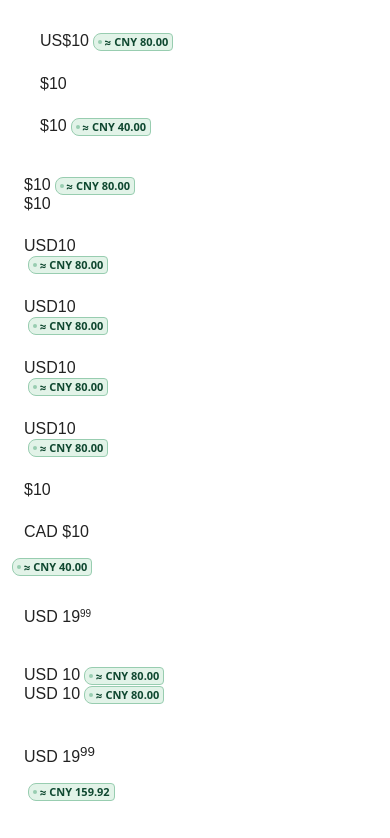
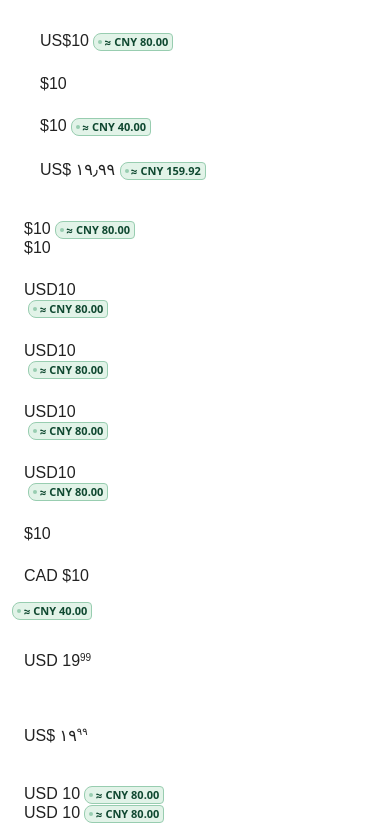
Before and after one commit to JohnsonRan/PriceLens, a browser extension: page tests/fixtures/generality-regression.html in a window 390 px wide. Shown: the top 838 px of the page. Drawn offline with Linux system fonts and the light colour scheme.

Commit message:
feat(shared): read amounts written in other digit scripts
Arabic-Indic, Devanagari, Bengali, Thai, Khmer and full-width digits are decimal digits too, so
a price written in them is now read instead of missed: "١٬٢٩٩٫٥٠ ر.س", "₹ ১,২৩৪.৫০",
"￥１２，８００". The page's own digits are never rewritten; only the parsed number is
normalised, in one helper that maps any Unicode digit to its value by its offset from the zero
of its ten-digit block.

Three guards keep this from turning into a misread:

- The Arabic decimal and thousands separators and their full-width counterparts are normalised
  with the digits, so "١٢٣٫٤٥" cannot be read as a grouped integer.
- Digit-class checks that decide whether digits are split across elements (a styled-cents
  sibling, a superscript) now match any script. Without that, "١٩" + "٩٩" would join into one
  amount of 1999 instead of staying unsupported.
- The long-digit-run redaction before any AI context is widened the same way, so a phone number
  written in another script is still removed.

```diff
--- a/extension/content.js
+++ b/extension/content.js
@@ -316,7 +316,7 @@
     }
     // "USD 19" directly followed by a superscript that is not accepted above is a truncated amount, not USD 19.
     const next = node.nextSibling;
-    if (/\d\s*$/.test(node.data) && next?.nodeType === Node.ELEMENT_NODE && next.matches("sup,sub") && /^\s*\d/.test(next.textContent)) return { anchor: node, prices: [], count };
+    if (/\p{Nd}\s*$/u.test(node.data) && next?.nodeType === Node.ELEMENT_NODE && next.matches("sup,sub") && /^\s*\p{Nd}/u.test(next.textContent)) return { anchor: node, prices: [], count };
     const prices = C.findPrices(node.data, hint, unresolved);
     if (!prices.length && !unresolved && !count && symbol.test(node.data)) count = { anchor: node, prices: C.findPrices(node.data, hint, true) };
     return { anchor: node, prices, count };
--- a/extension/dom.js
+++ b/extension/dom.js
@@ -17,7 +17,7 @@
   const shown = (el) => el.checkVisibility?.({ checkOpacity: true, checkVisibilityCSS: true }) !== false;
 
   // Emails and phone-like digit runs are stripped from context snippets before any use.
-  const redact = (text) => text.replace(/[\w.+-]+@[\w.-]+\.[A-Za-z]{2,}/g, "[邮箱已移除]").replace(/\+?\d[\d ()-]{7,}\d/g, "[长数字已移除]");
+  const redact = (text) => text.replace(/[\w.+-]+@[\w.-]+\.[A-Za-z]{2,}/g, "[邮箱已移除]").replace(/\+?\p{Nd}[\p{Nd} ()-]{7,}\p{Nd}/gu, "[长数字已移除]");
   const composedParent = (el) => el.parentElement || el.getRootNode().host || null;
 
   function composedOrder(a, b) {
@@ -36,7 +36,7 @@
       if (child.nodeType === Node.ELEMENT_NODE && child.matches(includeMirrors ? TEXT_SKIP : SKIP)) continue;
       const part = textOf(child, visibleOnly, includeMirrors);
       // Digits split across elements ("19" + styled "99") are not one number; a space makes them unparseable instead of 1999.
-      text += child.nodeType === Node.ELEMENT_NODE && /\d$/.test(text) && /^\d/.test(part) ? ` ${part}` : part;
+      text += child.nodeType === Node.ELEMENT_NODE && /\p{Nd}$/u.test(text) && /^\p{Nd}/u.test(part) ? ` ${part}` : part;
       if (text.length > 160) break;
     }
     return text;
@@ -72,12 +72,12 @@
         if (child.nodeType !== Node.ELEMENT_NODE || child.matches(`${TEXT_SKIP},[aria-hidden="true"]`)) continue;
         if (!child.matches("sup,sub")) { if (!walk(child)) return false; continue; }
         const part = child.textContent.trim();
-        if (/^\d{2}$/.test(part) && /\d$/.test(text.trimEnd())) {
+        if (/^\p{Nd}{2}$/u.test(part) && /\p{Nd}$/u.test(text.trimEnd())) {
           text = text.trimEnd();
           // Dot thousands ("1.299") mean a comma decimal.
-          text += /\.\d{3}$/.test(text) ? `,${part}` : `.${part}`;
-        } else if (/^\d{2}$/.test(part) && /[.,]$/.test(text.trimEnd())) text = text.trimEnd() + part;
-        else if (part && part.length <= 4 && !/\d/.test(part) && C.findPrices(`${part}1`, "", true).length === 1) text += part;
+          text += /\.\p{Nd}{3}$/u.test(text) ? `,${part}` : `.${part}`;
+        } else if (/^\p{Nd}{2}$/u.test(part) && /[.,]$/.test(text.trimEnd())) text = text.trimEnd() + part;
+        else if (part && part.length <= 4 && !/\p{Nd}/u.test(part) && C.findPrices(`${part}1`, "", true).length === 1) text += part;
         else return false;
       }
       return true;
--- a/extension/shared.js
+++ b/extension/shared.js
@@ -45,7 +45,8 @@
   const escape = (s) => s.replace(/[.*+?^${}()|[\]\\]/g, "\\$&");
   const tokens = [...Object.keys(CURRENCIES), ...Object.keys(SYMBOLS), ...Object.keys(AMBIGUOUS)].sort((a, b) => b.length - a.length).map(escape).join("|");
   const space = "[ \\t\\u00a0\\u202f]*";
-  const number = "[+−-]?\\d(?:[\\d.,'’ \\u00a0\\u202f]*\\d)?";
+  // Unicode decimal digits, plus the Arabic and full-width separators that come with them. Parse-time only.
+  const number = "[+−-]?\\p{Nd}(?:[\\p{Nd}.,'’ ٫٬，．\\u00a0\\u202f]*\\p{Nd})?";
   const cjk = "[\\p{Script=Han}\\p{Script=Hiragana}\\p{Script=Katakana}]";
   const SCALE = /^[ \t\u00a0\u202f]*(?:(?:thousand|million|billion|trillion|mil|mln|mn|bn|tn|mio|mrd|m|b|k|t)s?\b|[万萬億亿千百])/iu;
   const pattern = new RegExp(`(?:(?<![\\p{L}\\p{N}_])|(?<=${cjk}))(?:([+−-]?)(${tokens})${space}([$¥￥]?)${space}(${number})|(${number})${space}(${tokens}))(?:(?![\\p{L}\\p{N}_]|[.,'’]\\d)|(?=${cjk}))`, "gu");
@@ -58,8 +59,16 @@
     return CURRENCIES[token] ? token : SYMBOLS[token] || (AMBIGUOUS[token]?.includes(hint) ? hint : null);
   }
 
+  // Every Unicode digit block holds exactly ten digits, so a digit's value is its offset from the zero of its block.
+  // Listed as those zeros rather than a codepoint table, and used only to read an amount, never to rewrite the page.
+  const DIGIT_ZEROS = "0٠۰߀०০੦૦୦௦౦೦൦෦๐໐༠၀႐០᠐᥆᧐᪀᪐᭐᮰᱀᱐꘠꣐꤀꧐꧰꩐꯰０𐒠𐴰𐵀𑁦𑃰𑄶𑇐𑋰𑑐𑓐𑙐𑛀𑛐𑜰𑣠𑥐𑯰𑱐𑵐𑶠𑷠𑽐𖄰𖩠𖫀𖭐𖵰𜳰𝟎𞅀𞋰𞓰𞗱𞥐🯰";
+  const DIGITS = new Map([...DIGIT_ZEROS].flatMap((zero) => [...Array(10)].map((_, i) => [zero.codePointAt(0) + i, String(i)])));
+  // "١٢٣٫٤٥" is the same amount as "123.45"; the separators travel with the digits.
+  const latinAmount = (text) => text.replace(/\p{Nd}/gu, (digit) => DIGITS.get(digit.codePointAt(0)) ?? digit)
+    .replace(/[٫，]/g, ",").replace(/[٬．]/g, ".");
+
   function parseAmount(input) {
-    let value = input.trim().replace(/−/g, "-");
+    let value = latinAmount(input.trim()).replace(/−/g, "-");
     let sign = 1;
     if (/^[+-]/.test(value)) {
       sign = value[0] === "-" ? -1 : 1;
@@ -118,7 +127,7 @@
       // A trailing wave is an open-ended starting price, not a fixed amount or a closed range.
       const marker = text.slice(end).match(/^[ \t\u00a0\u202f]*[～〜]/u);
       const rest = marker ? text.slice(end + marker[0].length).trimStart() : "";
-      const minimum = marker && !/^[+−-]?\d/u.test(rest) && new RegExp(pattern).exec(rest)?.index !== 0;
+      const minimum = marker && !/^[+−-]?\p{Nd}/u.test(rest) && new RegExp(pattern).exec(rest)?.index !== 0;
       if (minimum) end += marker[0].length;
       let signedAmount = amount * (sign === "-" || sign === "−" ? -1 : 1);
       let start = match.index;
--- a/tests/fixtures/generality-regression.html
+++ b/tests/fixtures/generality-regression.html
@@ -3,7 +3,7 @@
 <link rel="stylesheet" href="../../extension/content.css">
 <style>body{font:16px Arial;background:#fff;color:#222}section,article{padding:8px;margin:8px}.css-hidden{display:none}.transparent{opacity:0}</style>
 </head><body>
-<section><article data-product-id="a"><meta itemprop="priceCurrency" content="USD"><span>US$10</span></article><article id="unknown" data-product-id="b"><span>$10</span></article><article id="known" data-product-id="c"><meta itemprop="priceCurrency" content="CAD"><span>$10</span></article></section>
+<section><article data-product-id="a"><meta itemprop="priceCurrency" content="USD"><span>US$10</span></article><article id="unknown" data-product-id="b"><span>$10</span></article><article id="known" data-product-id="c"><meta itemprop="priceCurrency" content="CAD"><span>$10</span></article><article id="arabic-price" data-product-id="d"><meta itemprop="priceCurrency" content="USD"><span>US$ ١٩٫٩٩</span></article></section>
 <article itemscope itemtype="https://schema.org/Product"><div itemscope itemtype="https://schema.org/Offer"><meta itemprop="priceCurrency" content="USD"><span>$10</span></div><div id="unknown-offer" itemscope itemtype="https://schema.org/Offer"><span>$10</span></div></article>
 <section id="hidden-tail"><div><span>USD</span><span>10</span><span hidden>99</span></div></section>
 <section id="css-tail"><div><span>USD</span><span>10</span><span class="css-hidden">99</span></div></section>
@@ -12,6 +12,7 @@
 <article id="dynamic"><meta id="currency-meta" itemprop="priceCurrency" content="USD"><span>$10</span></article>
 <article id="text-metadata"><span id="currency-text" itemprop="priceCurrency">USD</span> <span>$10</span></article>
 <section id="split-cents"><p><span>USD </span><span>19</span><span style="font-size:10px;vertical-align:top">99</span></p></section>
+<section id="split-cents-arabic"><p><span>US$ </span><span>١٩</span><span style="font-size:10px;vertical-align:top">٩٩</span></p></section>
 <section id="carousel"><div><span>USD 10</span></div></section>
 <section id="sup-cents"><p><span>USD </span><span>19</span><sup>99</sup></p></section>
 <section id="sup-symbol"><p><sup>US$</sup>7<sup>50</sup></p></section>
--- a/tests/fixtures/generality-regression.js
+++ b/tests/fixtures/generality-regression.js
@@ -42,6 +42,8 @@ window.addEventListener('load', async () => {
       check(id + ': invisible digits cannot change the amount', badges(id).length === 1 && amounts(id)[0].includes('80.00'), amounts(id));
     }
     check('styled cents without <sup> are never read as whole units', !amounts('split-cents').some(t => t.includes('15,992')), amounts('split-cents'));
+    check('an amount in another digit script converts, keeping the page\x27s own digits in its details', amounts('arabic-price').length === 1 && amounts('arabic-price')[0].includes('159.92') && badges('arabic-price')[0].title.includes('US$ ١٩٫٩٩'), [amounts('arabic-price'), badges('arabic-price')[0]?.title]);
+    check('styled cents in another digit script are never read as whole units', !amounts('split-cents-arabic').some(t => t.includes('15,992')), amounts('split-cents-arabic'));
     el('carousel').append(el('carousel').firstElementChild.cloneNode(true)); await wait();
     check('cloned slides keep exactly one tracked badge each', [...el('carousel').children].every(slide => slide.querySelectorAll('[data-pricelens]').length === 1) && amounts('carousel').length === 2, amounts('carousel'));
     check('superscript cents join the amount', amounts('sup-cents').length === 1 && amounts('sup-cents')[0].includes('159.92'), amounts('sup-cents'));
```
Also changed, not shown: tests/core.test.cjs (+18 -0 lines).
